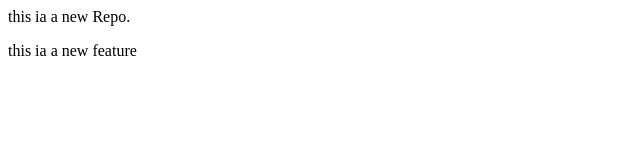
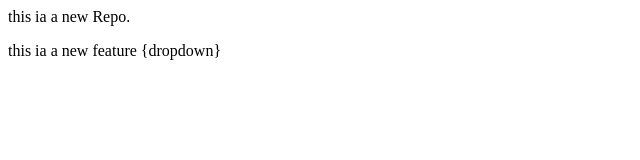
Before and after one commit to Aroradevanshu/localrepo, a plain HTML site: page index.html in a window 1280 px wide. Shown: the full height of the page, 0-640 px from the left. Drawn offline with Linux system fonts and the light colour scheme.

Commit message:
Add dropdown

```diff
--- a/index.html
+++ b/index.html
@@ -1,3 +1,3 @@
 
 <p>this ia a new Repo.</p>
-<p>this ia a new feature</p>
+<p>this ia a new feature {dropdown}</p>
```
